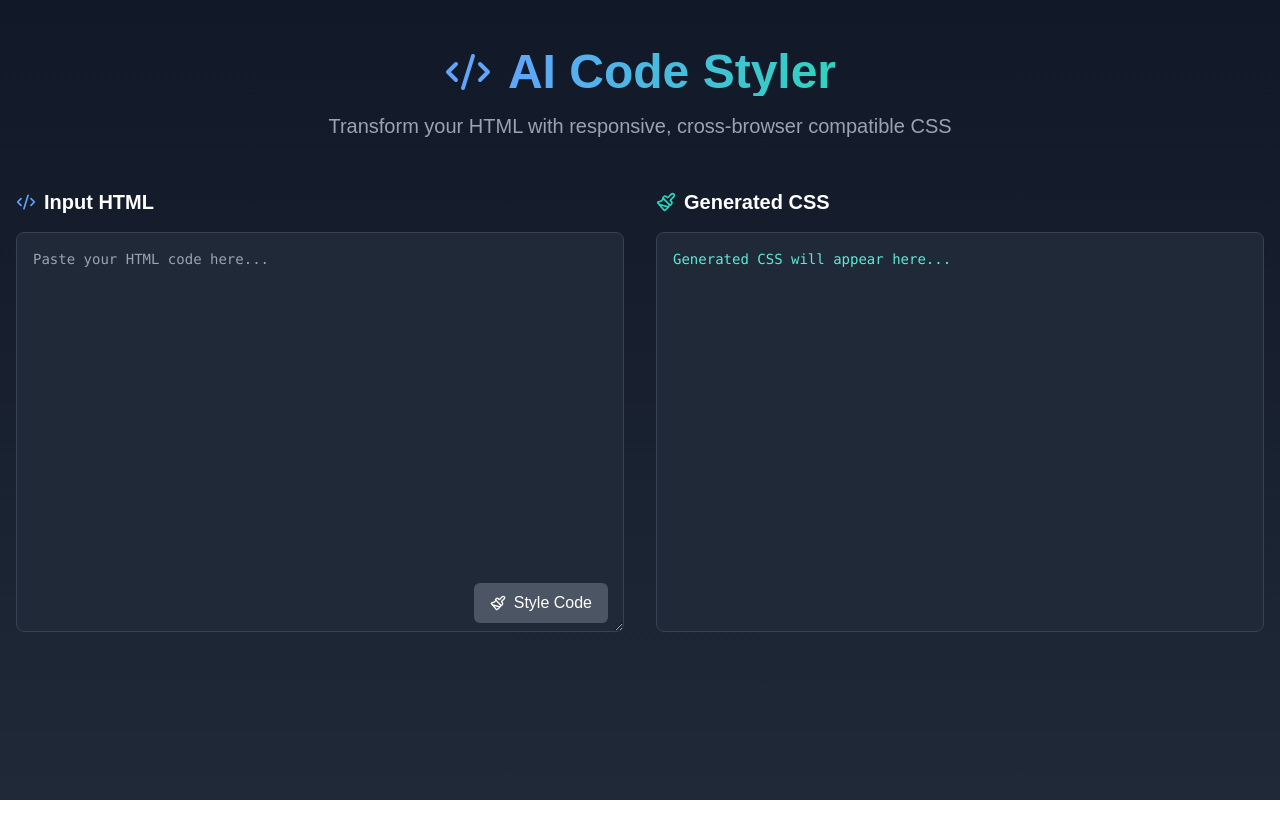
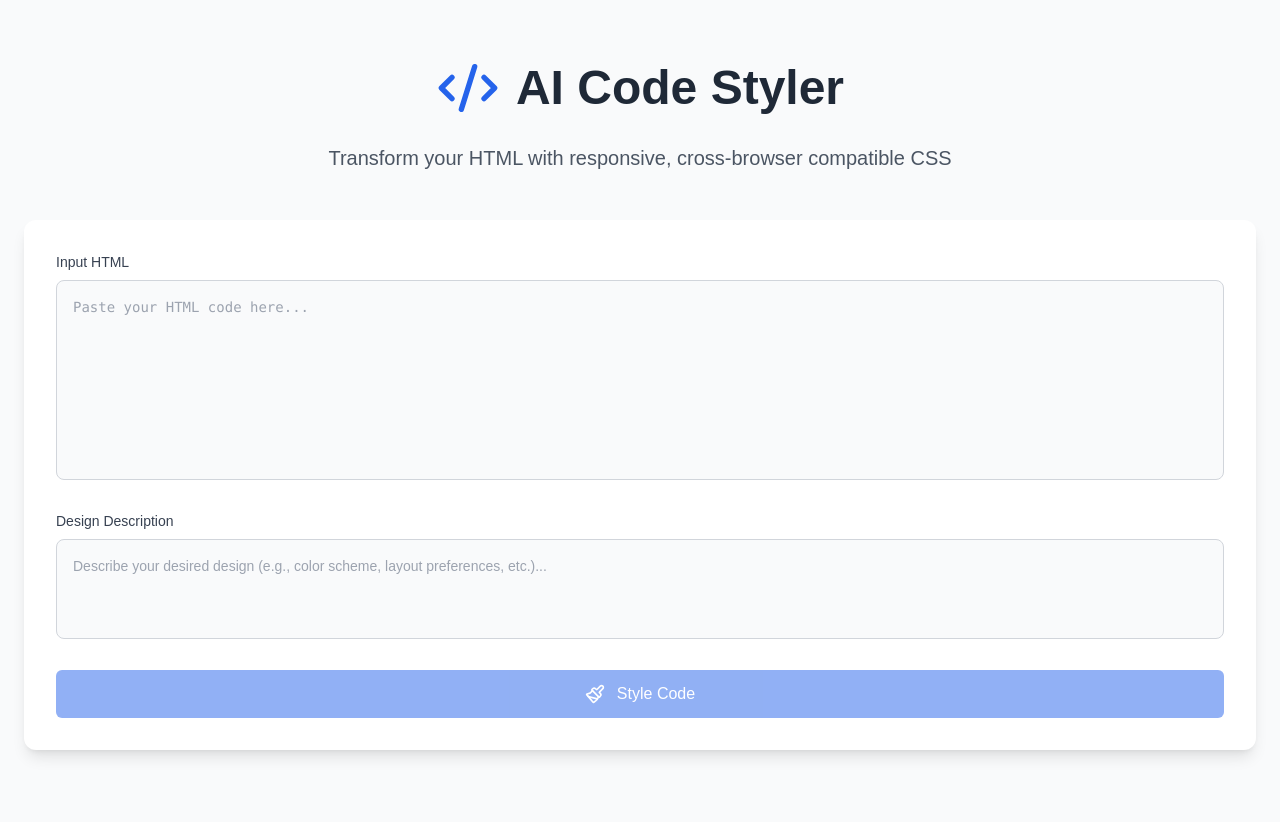
Before and after one commit to AkshataM17/css-code-styler, a Next.js app: page / in a window 1280 px wide. Before the commit the page ends 800 px from the top, so only its background shows below. Built offline with nearby package versions, Linux system fonts and the light colour scheme.

Commit message:
Fixed the UI

```diff
--- a/app/api/style-code/route.js
+++ b/app/api/style-code/route.js
@@ -1,4 +1,3 @@
-// app/api/style-code/route.js
 import OpenAI from 'openai';
 import { NextResponse } from 'next/server';
 
@@ -8,14 +7,12 @@ const openai = new OpenAI({
 
 export async function POST(req) {
   try {
-    const { code } = await req.json();
+    const { code, designDescription, previousCss } = await req.json();
 
-    const completion = await openai.chat.completions.create({
-      model: "gpt-4",
-      messages: [
+    const messages = [
       {
         role: "system",
-          content: `You are an expert frontend developer specializing in responsive design and cross-browser compatibility. When given HTML code:
+        content: `You are an expert frontend developer specializing in responsive design and cross-browser compatibility. When given HTML code and a design description:
         1. Create modern, responsive CSS that works across all screen sizes and devices
         2. Use mobile-first approach with appropriate breakpoints
         3. Ensure cross-browser compatibility
@@ -23,14 +20,30 @@ export async function POST(req) {
         5. Use relative units (rem, em, vh, vw) instead of fixed pixels where appropriate
         6. Include necessary media queries for different screen sizes
         7. Add any necessary vendor prefixes for broader browser support
-8. Response should start with <style> and end with </style>
-9. Do not include any explanation or markdown formatting - just the CSS code`
+        8. Incorporate the user's design description into the styling
+        9. Response should start with <style> and end with </style>
+        10. Do not include any explanation or markdown formatting like Three backticks css and backticks in the bottom - just the CSS code`
       },
       {
         role: "user",
-          content: `Style this HTML code to be responsive and cross-browser compatible: ${code}`
+        content: `Style this HTML code to be responsive and cross-browser compatible, following this design description: ${designDescription}\n\nHTML Code: ${code}`
       }
-      ],
+    ];
+
+    if (previousCss) {
+      messages.push({
+        role: "assistant",
+        content: previousCss
+      });
+      messages.push({
+        role: "user",
+        content: `Please update the CSS based on the following request: ${designDescription}`
+      });
+    }
+
+    const completion = await openai.chat.completions.create({
+      model: "gpt-4o",
+      messages: messages,
     });
 
     const styleContent = completion.choices[0].message.content;
--- a/app/page.js
+++ b/app/page.js
@@ -1,15 +1,37 @@
 'use client';
-
-import { useState, useEffect } from 'react';
-import { Loader2, Code2, Paintbrush, Eye, Smartphone, Tablet, Monitor } from 'lucide-react';
+import React, { useState, useEffect, useCallback } from 'react';
+import { Loader2, Code2, Paintbrush, Eye, Smartphone, Tablet, Monitor, ArrowLeft, X } from 'lucide-react';
+import { motion, AnimatePresence } from 'framer-motion';
+import Highlight from 'react-highlight';
+import 'highlight.js/styles/github.css';
+import { debounce } from 'lodash';
 
 export default function Home() {
   const [inputCode, setInputCode] = useState('');
+  const [designDescription, setDesignDescription] = useState('');
   const [outputCode, setOutputCode] = useState('');
   const [cssOnly, setCssOnly] = useState('');
+  const [previousCss, setPreviousCss] = useState('');
   const [loading, setLoading] = useState(false);
-  const [showPreview, setShowPreview] = useState(false);
+  const [activeTab, setActiveTab] = useState('css');
   const [previewSize, setPreviewSize] = useState('desktop');
+  const [isGenerated, setIsGenerated] = useState(false);
+  const [changeSummary, setChangeSummary] = useState('');
+  const [showFloatingInput, setShowFloatingInput] = useState(false);
+  const [floatingInput, setFloatingInput] = useState('');
+  const [previewKey, setPreviewKey] = useState(0);
+
+  useEffect(() => {
+    const handleKeyPress = () => {
+      setPreviewKey(prevKey => prevKey + 1);
+    };
+
+    window.addEventListener('keydown', handleKeyPress);
+
+    return () => {
+      window.removeEventListener('keydown', handleKeyPress);
+    };
+  }, []);
 
   const getPreviewWidth = () => {
     switch (previewSize) {
@@ -20,13 +42,10 @@ export default function Home() {
     }
   };
 
-  const PreviewFrame = ({ code, title }) => {
-    const iframeRef = useState(null);
-
-    useEffect(() => {
-      if (iframeRef.current) {
-        const iframe = iframeRef.current;
-        const document = iframe.contentDocument;
+  const PreviewFrame = useCallback(({ code }) => {
+    const iframeRef = useCallback(node => {
+      if (node !== null) {
+        const document = node.contentDocument;
         document.open();
         document.write(code);
         document.close();
@@ -34,65 +53,42 @@ export default function Home() {
     }, [code]);
 
     return (
-      <div className="space-y-2">
-        <div className="flex justify-between items-center">
-          <h3 className="text-lg font-semibold">{title}</h3>
-          {title === "Styled" && (
-            <div className="flex space-x-2">
-              <button
-                onClick={() => setPreviewSize('mobile')}
-                className={`p-2 rounded ${previewSize === 'mobile' ? 'bg-blue-500' : 'bg-gray-700'}`}
-                title="Mobile view"
-              >
-                <Smartphone className="w-4 h-4" />
-              </button>
-              <button
-                onClick={() => setPreviewSize('tablet')}
-                className={`p-2 rounded ${previewSize === 'tablet' ? 'bg-blue-500' : 'bg-gray-700'}`}
-                title="Tablet view"
-              >
-                <Tablet className="w-4 h-4" />
-              </button>
-              <button
-                onClick={() => setPreviewSize('desktop')}
-                className={`p-2 rounded ${previewSize === 'desktop' ? 'bg-blue-500' : 'bg-gray-700'}`}
-                title="Desktop view"
-              >
-                <Monitor className="w-4 h-4" />
-              </button>
-            </div>
-          )}
-        </div>
-        <div className="w-full overflow-auto bg-white rounded-lg border border-gray-700" style={{ maxWidth: '100%' }}>
-          <div style={{ width: title === "Styled" ? getPreviewWidth() : '100%', transition: 'width 0.3s ease' }}>
+      <div className="w-full overflow-hidden bg-white rounded-lg shadow-md" style={{ maxWidth: '100%' }}>
+        <div style={{ width: getPreviewWidth(), transition: 'width 0.3s ease' }}>
           <iframe
+            key={previewKey}
             ref={iframeRef}
             className="w-full h-[500px]"
-              title={title}
+            title="Preview"
           />
         </div>
       </div>
-      </div>
     );
-  };
+  }, [getPreviewWidth, previewKey]);
 
   const handleSubmit = async (e) => {
-    e.preventDefault();
+    if (e) e.preventDefault();
     setLoading(true);
 
     try {
       const response = await fetch('/api/style-code', {
         method: 'POST',
-        headers: {
-          'Content-Type': 'application/json',
-        },
-        body: JSON.stringify({ code: inputCode }),
+        headers: { 'Content-Type': 'application/json' },
+        body: JSON.stringify({
+          code: inputCode,
+          designDescription,
+          previousCss: isGenerated ? cssOnly : ''
+        }),
       });
 
       const data = await response.json();
+
       setOutputCode(data.styledCode);
       setCssOnly(data.cssOnly);
-      setShowPreview(true);
+      setActiveTab('preview');
+      setIsGenerated(true);
+      setShowFloatingInput(false);
+      setFloatingInput(''); // Clear the floating input after submission
     } catch (error) {
       console.error('Error:', error);
     } finally {
@@ -100,92 +96,218 @@ export default function Home() {
     }
   };
 
+  const handleReset = () => {
+    setIsGenerated(false);
+    setInputCode('');
+    setDesignDescription('');
+    setOutputCode('');
+    setCssOnly('');
+    setPreviousCss('');
+    setActiveTab('css');
+    setChangeSummary('');
+  };
+
+  const debouncedSetDesignDescription = useCallback(
+    debounce((value) => setDesignDescription(value), 300),
+    []
+  );
+
+  const handleFloatingInputChange = (e) => {
+    setFloatingInput(e.target.value);
+  };
+
+  const handleFloatingSubmit = () => {
+    setDesignDescription(floatingInput);
+    handleSubmit();
+  };
+
   return (
-    <main className="min-h-screen bg-gradient-to-b from-gray-900 to-gray-800 text-white p-4">
+    <main className="min-h-screen bg-gray-50 text-gray-800 p-6 relative">
       <div className="max-w-7xl mx-auto">
         <div className="text-center mb-12 pt-8">
-          <div className="flex items-center justify-center mb-4">
-            <Code2 className="w-12 h-12 text-blue-400 mr-4" />
-            <h1 className="text-5xl font-bold bg-clip-text text-transparent bg-gradient-to-r from-blue-400 to-teal-400">
+          <div className="flex items-center justify-center mb-6">
+            <Code2 className="w-16 h-16 text-blue-600 mr-4" />
+            <h1 className="text-5xl font-bold text-gray-800">
               AI Code Styler
             </h1>
           </div>
-          <p className="text-gray-400 text-xl">
+          <p className="text-gray-600 text-xl">
             Transform your HTML with responsive, cross-browser compatible CSS
           </p>
         </div>
 
-        <div className="grid lg:grid-cols-2 gap-8">
-          <div className="space-y-4">
-            <div className="flex items-center mb-2">
-              <Code2 className="w-5 h-5 text-blue-400 mr-2" />
-              <h2 className="text-xl font-semibold">Input HTML</h2>
-            </div>
-            <form onSubmit={handleSubmit}>
-              <div className="relative">
+        <AnimatePresence mode="wait">
+          {!isGenerated ? (
+            <motion.div
+              key="input"
+              initial={{ opacity: 0, y: 50 }}
+              animate={{ opacity: 1, y: 0 }}
+              exit={{ opacity: 0, y: -50 }}
+              transition={{ duration: 0.5 }}
+              className="bg-white rounded-xl shadow-lg p-8 mb-12"
+            >
+              <form onSubmit={handleSubmit} className="space-y-6">
+                <div>
+                  <label htmlFor="inputCode" className="block text-sm font-medium text-gray-700 mb-2">Input HTML</label>
                   <textarea
-                  className="w-full h-[400px] p-4 rounded-lg bg-gray-800 border border-gray-700 focus:border-blue-500 focus:ring-1 focus:ring-blue-500 transition duration-200 font-mono text-sm"
+                    id="inputCode"
+                    className="w-full h-[200px] p-4 rounded-lg bg-gray-50 border border-gray-300 focus:border-blue-500 focus:ring-2 focus:ring-blue-500 transition duration-200 font-mono text-sm resize-none"
                     value={inputCode}
                     onChange={(e) => setInputCode(e.target.value)}
                     placeholder="Paste your HTML code here..."
                   />
+                </div>
+                <div>
+                  <label htmlFor="designDescription" className="block text-sm font-medium text-gray-700 mb-2">Design Description</label>
+                  <textarea
+                    id="designDescription"
+                    className="w-full h-[100px] p-4 rounded-lg bg-gray-50 border border-gray-300 focus:border-blue-500 focus:ring-2 focus:ring-blue-500 transition duration-200 text-sm resize-none"
+                    value={designDescription}
+                    onChange={(e) => setDesignDescription(e.target.value)}
+                    placeholder="Describe your desired design (e.g., color scheme, layout preferences, etc.)..."
+                  />
+                </div>
                 <button
                   type="submit"
                   disabled={loading || !inputCode}
-                  className="absolute bottom-4 right-4 bg-blue-500 hover:bg-blue-600 text-white px-4 py-2 rounded-md transition duration-200 flex items-center space-x-2 disabled:bg-gray-600 disabled:cursor-not-allowed"
+                  className="w-full bg-blue-600 hover:bg-blue-700 text-white px-6 py-3 rounded-md transition duration-200 flex items-center justify-center space-x-3 disabled:opacity-50 disabled:cursor-not-allowed"
                 >
                   {loading ? (
                     <>
-                      <Loader2 className="w-4 h-4 animate-spin" />
+                      <Loader2 className="w-5 h-5 animate-spin" />
                       <span>Processing...</span>
                     </>
                   ) : (
                     <>
-                      <Paintbrush className="w-4 h-4" />
+                      <Paintbrush className="w-5 h-5" />
                       <span>Style Code</span>
                     </>
                   )}
                 </button>
+              </form>
+              </motion.div>
+          ) : (
+            <motion.div
+              key="output"
+              initial={{ opacity: 0, y: 50 }}
+              animate={{ opacity: 1, y: 0 }}
+              exit={{ opacity: 0, y: -50 }}
+              transition={{ duration: 0.5 }}
+              className="bg-white rounded-xl shadow-lg p-8"
+            >
+              <div className="mb-6">
+                <div className="flex justify-between items-center border-b border-gray-200">
+                  <div className="flex">
+                    <button
+                      onClick={() => setActiveTab('css')}
+                      className={`py-2 px-4 font-medium ${activeTab === 'css' ? 'text-blue-600 border-b-2 border-blue-600' : 'text-gray-500 hover:text-gray-700'}`}
+                    >
+                      Generated CSS
+                    </button>
+                    <button
+                      onClick={() => setActiveTab('preview')}
+                      className={`py-2 px-4 font-medium ${activeTab === 'preview' ? 'text-blue-600 border-b-2 border-blue-600' : 'text-gray-500 hover:text-gray-700'}`}
+                    >
+                      Preview
+                    </button>
                   </div>
-            </form>
-          </div>
-
-          <div className="space-y-4">
-            <div className="flex items-center mb-2">
-              <Paintbrush className="w-5 h-5 text-teal-400 mr-2" />
-              <h2 className="text-xl font-semibold">Generated CSS</h2>
-            </div>
-            <div className="relative">
-              <pre className="w-full h-[400px] p-4 rounded-lg bg-gray-800 border border-gray-700 overflow-auto font-mono text-sm">
-                <code className="text-teal-300">
-                  {cssOnly || 'Generated CSS will appear here...'}
-                </code>
-              </pre>
-              {cssOnly && (
                   <button
-                  onClick={() => navigator.clipboard.writeText(cssOnly)}
-                  className="absolute top-4 right-4 bg-gray-700 hover:bg-gray-600 text-white px-3 py-1 rounded-md text-sm transition duration-200"
+                    onClick={handleReset}
+                    className="text-gray-500 hover:text-gray-700 flex items-center"
                   >
-                  Copy CSS
+                    <ArrowLeft className="w-4 h-4 mr-2" />
+                    Start Over
                   </button>
-              )}
-            </div>
                 </div>
               </div>
 
-        {showPreview && (
-          <div className="mt-12">
-            <div className="flex items-center mb-6">
-              <Eye className="w-6 h-6 text-purple-400 mr-2" />
-              <h2 className="text-2xl font-semibold">Live Preview</h2>
+              {activeTab === 'css' && (
+                <div className="space-y-6">
+                  <div className="relative">
+                    <div className="max-h-[400px] overflow-y-auto rounded-lg border border-gray-200 shadow-inner">
+                      <Highlight className="css h-full">
+                        {cssOnly}
+                      </Highlight>
                     </div>
-            <div className="grid lg:grid-cols-2 gap-8">
-              <PreviewFrame code={inputCode} title="Original" />
-              <PreviewFrame code={outputCode} title="Styled" />
+                    <button
+                      onClick={() => navigator.clipboard.writeText(cssOnly)}
+                      className="absolute top-4 right-4 bg-blue-600 hover:bg-blue-700 text-white px-4 py-2 rounded-md text-sm transition duration-200 flex items-center space-x-2"
+                    >
+                      <svg xmlns="http://www.w3.org/2000/svg" className="h-4 w-4" fill="none" viewBox="0 0 24 24" stroke="currentColor">
+                        <path strokeLinecap="round" strokeLinejoin="round" strokeWidth={2} d="M8 16H6a2 2 0 01-2-2V6a2 2 0 012-2h8a2 2 0 012 2v2m-6 12h8a2 2 0 002-2v-8a2 2 0 00-2-2h-8a2 2 0 00-2 2v8a2 2 0 002 2z" />
+                      </svg>
+                      <span>Copy CSS</span>
+                    </button>
                   </div>
                 </div>
               )}
+
+              {activeTab === 'preview' && (
+                <div className="space-y-4">
+                  <div className="flex justify-end space-x-2 mb-4">
+                    {[
+                      { size: 'mobile', icon: Smartphone },
+                      { size: 'tablet', icon: Tablet },
+                      { size: 'desktop', icon: Monitor }
+                    ].map(({ size, icon: Icon }) => (
+                      <button
+                        key={size}
+                        onClick={() => setPreviewSize(size)}
+                        className={`p-2 rounded-full transition-colors duration-200 ${
+                          previewSize === size ? 'bg-blue-600 text-white' : 'bg-gray-200 text-gray-600 hover:bg-gray-300'
+                        }`}
+                        title={`${size.charAt(0).toUpperCase() + size.slice(1)} view`}
+                      >
+                        <Icon className="w-5 h-5" />
+                      </button>
+                    ))}
                   </div>
+                  <PreviewFrame code={outputCode} />
+                </div>
+              )}
+            </motion.div>
+          )}
+        </AnimatePresence>
+      </div>
+
+      <AnimatePresence>
+        {isGenerated && (
+          <motion.div
+            initial={{ opacity: 0, y: 100 }}
+            animate={{ opacity: 1, y: 0 }}
+            exit={{ opacity: 0, y: 100 }}
+            transition={{ type: 'spring', stiffness: 300, damping: 30 }}
+            className="fixed bottom-6 left-0 right-0 mx-auto z-10 w-full max-w-xl"
+          >
+            <div className="bg-white rounded-lg shadow-lg p-4 flex items-center space-x-4 border-black">
+              <input
+                type="text"
+                className="flex-grow p-2 rounded-md border border-gray-300 focus:border-blue-500 focus:ring-2 focus:ring-blue-500 transition duration-200"
+                placeholder="Describe additional changes..."
+                value={floatingInput}
+                onChange={handleFloatingInputChange}
+              />
+              <button
+                onClick={handleFloatingSubmit}
+                disabled={loading}
+                className="bg-blue-600 hover:bg-blue-700 text-white px-4 py-2 rounded-md transition duration-200 flex items-center space-x-2 disabled:opacity-50 disabled:cursor-not-allowed whitespace-nowrap"
+              >
+                {loading ? (
+                  <>
+                    <Loader2 className="w-5 h-5 animate-spin" />
+                    <span>Processing...</span>
+                  </>
+                ) : (
+                  <>
+                    <Paintbrush className="w-5 h-5" />
+                    <span>Update</span>
+                  </>
+                )}
+              </button>
+            </div>
+          </motion.div>
+        )}
+      </AnimatePresence>
     </main>
   );
 }
--- a/package.json
+++ b/package.json
@@ -11,11 +11,14 @@
   "dependencies": {
     "@vercel/analytics": "^1.3.1",
     "axios": "^1.7.7",
+    "framer-motion": "^11.11.1",
+    "lodash": "^4.17.21",
     "lucide-react": "^0.447.0",
     "next": "14.2.14",
     "openai": "^4.67.1",
     "react": "^18",
-    "react-dom": "^18"
+    "react-dom": "^18",
+    "react-highlight": "^0.15.0"
   },
   "devDependencies": {
     "eslint": "^8",
```
Also changed, not shown: 2 other files (tests, documents, lock files or other folders). Lines whose indentation alone changed are shown as unchanged.
